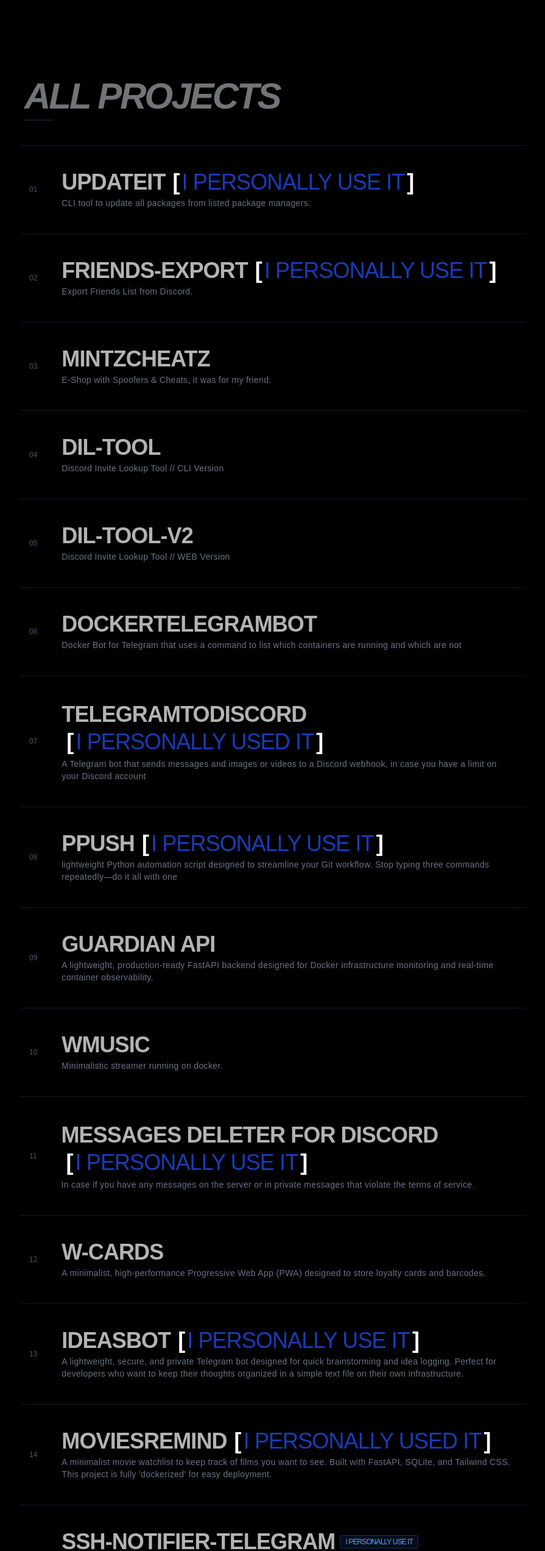
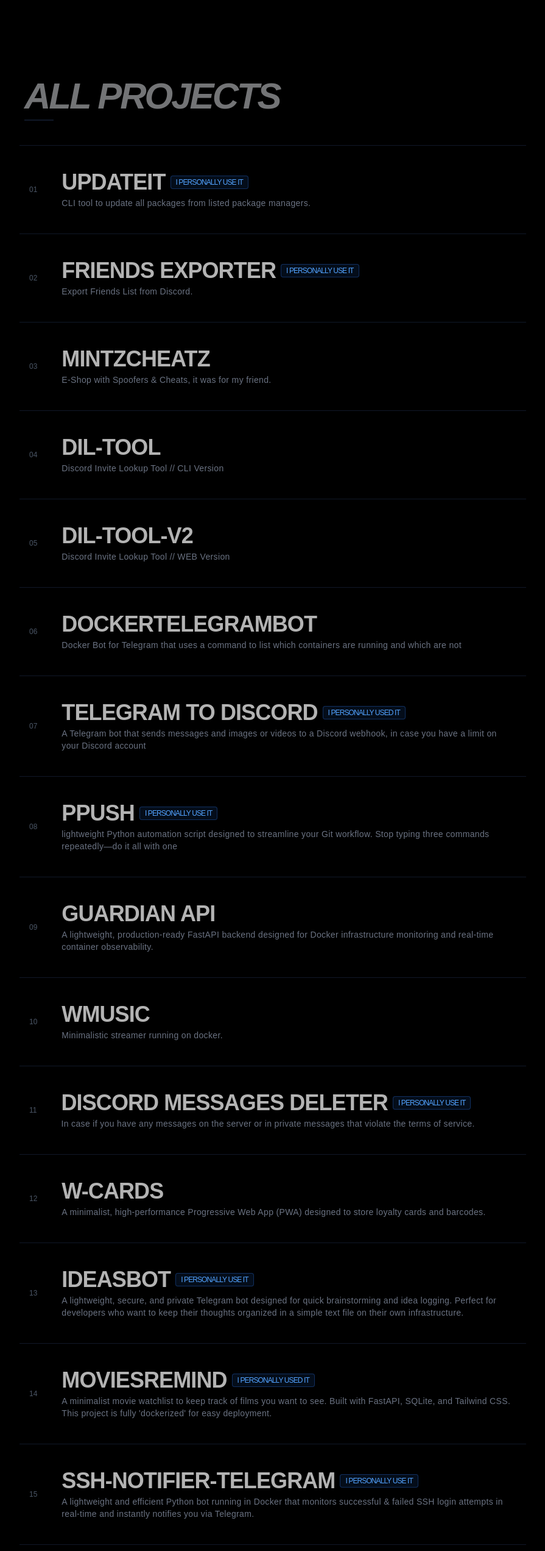
Before and after one commit to wpxq/wpxq, a Next.js app: page /projects in a window 1280 px wide. Shown: the top 2544 px of the page at 61% size, without its empty margins (192-1087 px from the left). Built offline with nearby package versions, Linux system fonts and the light colour scheme.

Commit message:
fixed: improved badge which projects I used or still use

```diff
--- a/app/page.tsx
+++ b/app/page.tsx
@@ -55,26 +55,26 @@
   <ProjectRow
     number="01"
     title={
-    <span className="flex items-center gap-1">
-      updateit
-      <span className="text-white ml-2">[</span>
-      <span className="text-blue-800 font-normal">I personally use it</span>
-      <span className="text-white">]</span>
-    </span>
-    }
+      <div className="flex items-center flex-wrap gap-2">
+      <span className="font-bold">updateit</span>
+      <span className="text-xs uppercase px-2 py-0.5 rounded border border-blue-500/30 bg-blue-500/10 text-blue-400 font-medium">
+      I personally use it
+      </span>
+    </div>
+  }
     description="CLI tool to update all packages from listed package managers."
     url="https://github.com/wpxq/updateit"
   />
   <ProjectRow
     number="02"
     title={
-    <span className="flex items-center gap-1">
-      ppush
-      <span className="text-white ml-2">[</span>
-      <span className="text-blue-800 font-normal">I personally use it</span>
-      <span className="text-white">]</span>
-    </span>
-    }
+      <div className="flex items-center flex-wrap gap-2">
+      <span className="font-bold">ppush</span>
+      <span className="text-xs uppercase px-2 py-0.5 rounded border border-blue-500/30 bg-blue-500/10 text-blue-400 font-medium">
+      I personally use it
+      </span>
+    </div>
+  }
     description="lightweight Python automation script designed to streamline your Git workflow. Stop typing three commands repeatedly—do it all with one."
     url="https://github.com/wpxq/ppush"
   />
--- a/app/projects/page.jsx
+++ b/app/projects/page.jsx
@@ -15,12 +15,12 @@
           <ProjectRow
             number="01"
               title={
-            <span className="flex items-center gap-1">
-                updateit
-                <span className="text-white ml-2">[</span>
-                <span className="text-blue-800 font-normal">I personally use it</span>
-                <span className="text-white">]</span>
+                <div className="flex items-center flex-wrap gap-2">
+                  <span className="font-bold">updateit</span>
+                  <span className="text-xs uppercase px-2 py-0.5 rounded border border-blue-500/30 bg-blue-500/10 text-blue-400 font-medium">
+                    I personally use it
                   </span>
+                </div>
               }
             description="CLI tool to update all packages from listed package managers."
             url="https://github.com/wpxq/updateit"
@@ -28,12 +28,12 @@
         <ProjectRow
             number="02"
               title={
-            <span className="flex items-center gap-1">
-                friends-export
-                <span className="text-white ml-2">[</span>
-                <span className="text-blue-800 font-normal">I personally use it</span>
-                <span className="text-white">]</span>
+                <div className="flex items-center flex-wrap gap-2">
+                  <span className="font-bold">Friends Exporter</span>
+                  <span className="text-xs uppercase px-2 py-0.5 rounded border border-blue-500/30 bg-blue-500/10 text-blue-400 font-medium">
+                    I personally use it
                   </span>
+                </div>
               }
             description="Export Friends List from Discord."
             url="https://github.com/wpxq/friends-export"
@@ -65,14 +65,12 @@
             <ProjectRow
             number="07"
               title={
-            <span className="leading-tight">
-                TelegramToDiscord{' '}
-            <span className="whitespace-nowrap">
-                <span className="text-white ml-2">[</span>
-                <span className="text-blue-800 font-normal px-1 inline-block">I personally used it</span>
-                <span className="text-white">]</span>
+                <div className="flex items-center flex-wrap gap-2">
+                  <span className="font-bold">Telegram To Discord</span>
+                  <span className="text-xs uppercase px-2 py-0.5 rounded border border-blue-500/30 bg-blue-500/10 text-blue-400 font-medium">
+                    I personally used it
                   </span>
-            </span>
+                </div>
               }
             description="A Telegram bot that sends messages and images or videos to a Discord webhook, in case you have a limit on your Discord account"
             url="https://github.com/wpxq/TelegramToDiscord"
@@ -80,12 +78,12 @@
             <ProjectRow
             number="08"
               title={
-            <span className="flex items-center gap-1">
-                ppush
-                <span className="text-white ml-2">[</span>
-                <span className="text-blue-800 font-normal">I personally use it</span>
-                <span className="text-white">]</span>
+                <div className="flex items-center flex-wrap gap-2">
+                  <span className="font-bold">ppush</span>
+                  <span className="text-xs uppercase px-2 py-0.5 rounded border border-blue-500/30 bg-blue-500/10 text-blue-400 font-medium">
+                    I personally use it
                   </span>
+                </div>
               }
             description="lightweight Python automation script designed to streamline your Git workflow. Stop typing three commands repeatedly—do it all with one"
             url="https://github.com/wpxq/ppush"
@@ -105,14 +103,12 @@
             <ProjectRow
             number="11"
               title={
-            <span className="leading-tight">
-                Messages deleter for Discord{' '}
-            <span className="whitespace-nowrap">
-                <span className="text-white ml-2">[</span>
-                <span className="text-blue-800 font-normal px-1 inline-block">I personally use it</span>
-                <span className="text-white">]</span>
+                <div className="flex items-center flex-wrap gap-2">
+                  <span className="font-bold">Discord Messages Deleter</span>
+                  <span className="text-xs uppercase px-2 py-0.5 rounded border border-blue-500/30 bg-blue-500/10 text-blue-400 font-medium">
+                    I personally use it
                   </span>
-            </span>
+                </div>
               }
             description="In case if you have any messages on the server or in private messages that violate the terms of service."
             url="https://github.com/wpxq/DC-Messages-Remover"
@@ -126,12 +122,12 @@
             <ProjectRow
             number="13"
               title={
-            <span className="flex items-center gap-1">
-                IdeasBot
-                <span className="text-white ml-2">[</span>
-                <span className="text-blue-800 font-normal">I personally use it</span>
-                <span className="text-white">]</span>
+                <div className="flex items-center flex-wrap gap-2">
+                  <span className="font-bold">IdeasBot</span>
+                  <span className="text-xs uppercase px-2 py-0.5 rounded border border-blue-500/30 bg-blue-500/10 text-blue-400 font-medium">
+                    I personally use it
                   </span>
+                </div>
               }
             description="A lightweight, secure, and private Telegram bot designed for quick brainstorming and idea logging. Perfect for developers who want to keep their thoughts organized in a simple text file on their own infrastructure."
             url="https://github.com/wpxq/ideas-bot"
@@ -139,12 +135,12 @@
             <ProjectRow
             number="14"
               title={
-              <span className="flex items-center gap-1">
-                MoviesRemind
-                <span className="text-white ml-2">[</span>
-                <span className="text-blue-800 font-normal">I personally used it</span>
-                <span className="text-white">]</span>
+                <div className="flex items-center flex-wrap gap-2">
+                  <span className="font-bold">MoviesRemind</span>
+                  <span className="text-xs uppercase px-2 py-0.5 rounded border border-blue-500/30 bg-blue-500/10 text-blue-400 font-medium">
+                    I personally used it
                   </span>
+                </div>
               }
             description="A minimalist movie watchlist to keep track of films you want to see. Built with FastAPI, SQLite, and Tailwind CSS. This project is fully 'dockerized' for easy deployment."
             url="https://github.com/wpxq/moviesremind"
```
Lines whose indentation alone changed are shown as unchanged.
